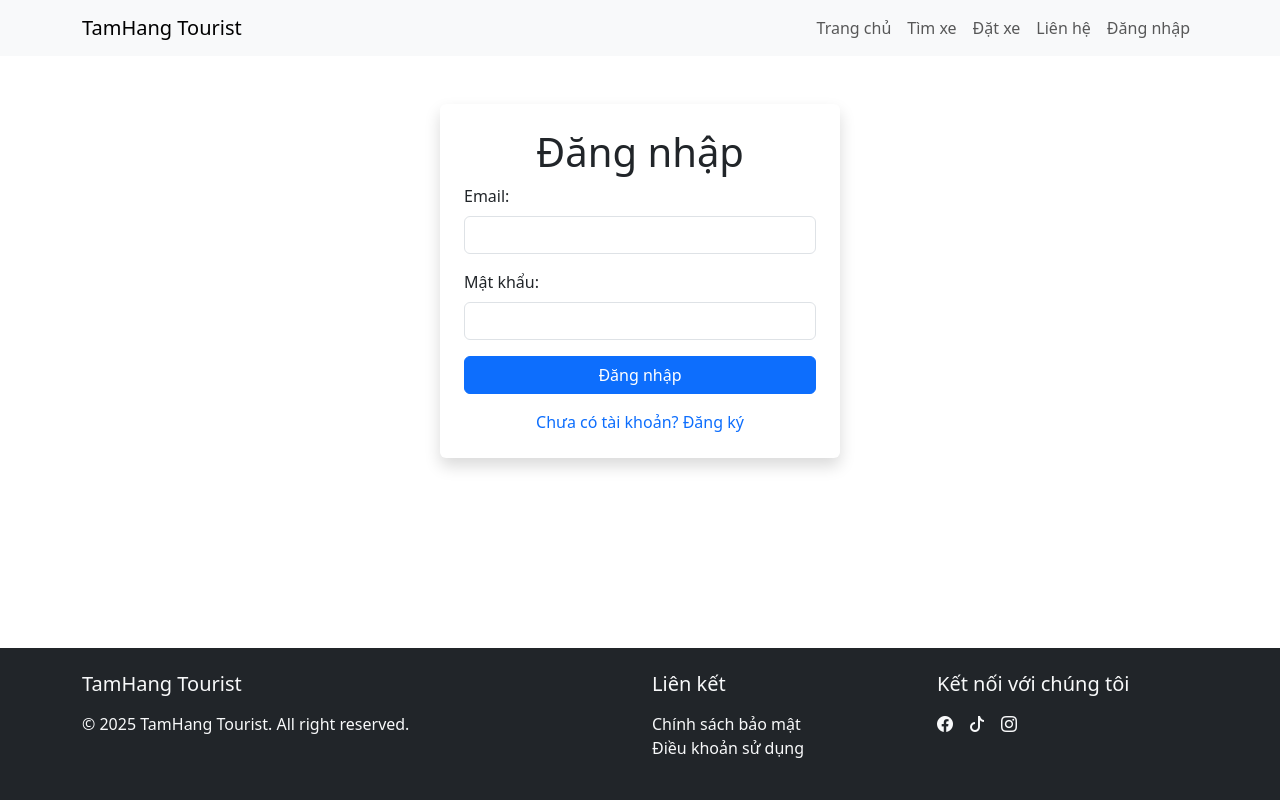
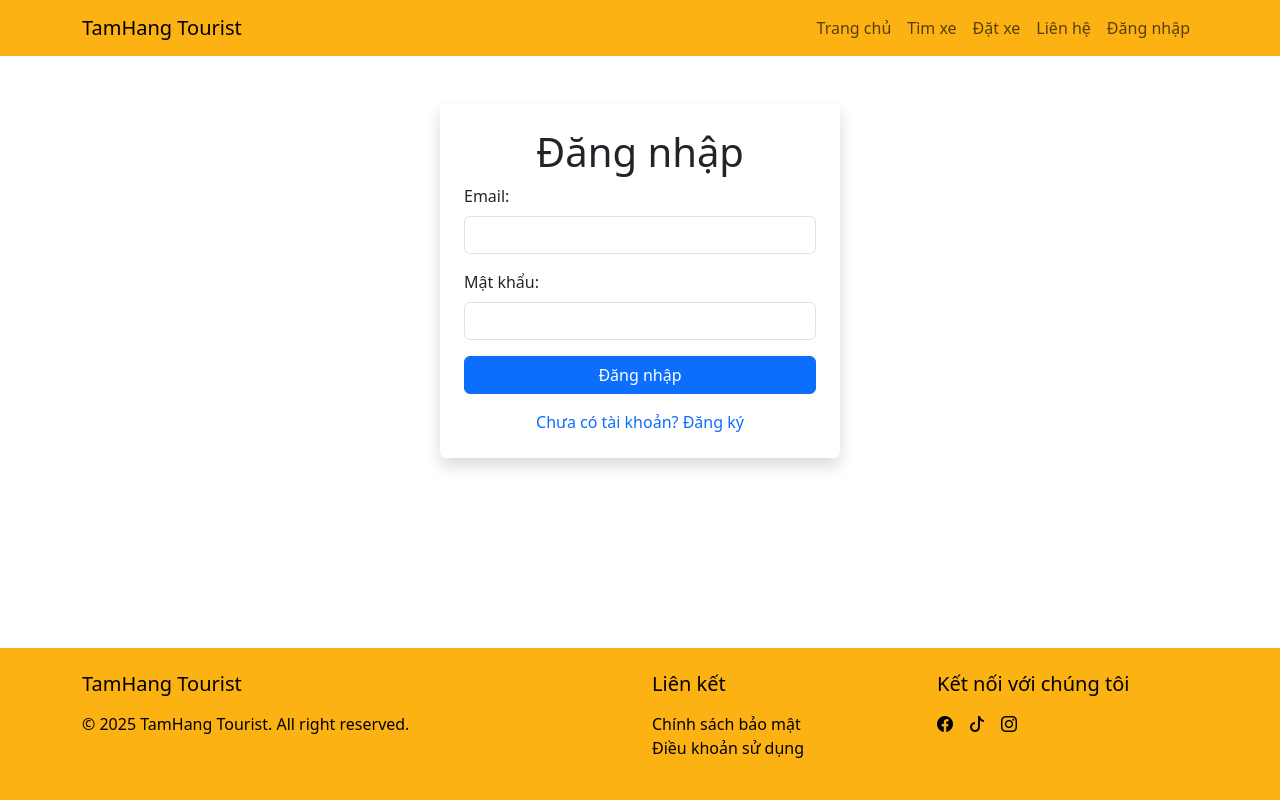
Before and after one commit to zink154/CarBooking_Website, a PHP site: page /CarBooking_Website/login.php in a window 1280 px wide. Run offline with PHP 8.4, Linux system fonts and the light colour scheme.

Commit message:
feat: update footer background to #fcb213 and change text color to black

```diff
--- a/views/footer.php
+++ b/views/footer.php
@@ -3,19 +3,35 @@
 <head>
     <meta charset="UTF-8">
     <meta name="viewport" content="width=device-width, initial-scale=1.0">
-    <title>Zinc Glasses</title>
+    <title>TamHang Tourist</title>
     <link href="https://cdn.jsdelivr.net/npm/bootstrap@5.3.0/dist/css/bootstrap.min.css" rel="stylesheet">
     <link href="https://cdnjs.cloudflare.com/ajax/libs/bootstrap-icons/1.10.5/font/bootstrap-icons.min.css" rel="stylesheet">
     <style>
-        /* CSS để đảm bảo footer luôn ở cuối trang */
+        /* Đảm bảo footer luôn ở cuối trang */
         html, body {
             height: 100%;
             margin: 0;
             display: flex;
             flex-direction: column;
         }
+
         .content {
             flex: 1; /* Đẩy footer xuống dưới */
+        }
+
+        /* Footer tùy chỉnh màu nền vàng cam và chữ đen */
+        .footer-custom {
+            background-color: #fcb213;
+            color: #000;
+        }
+
+        .footer-custom a {
+            color: #000 !important;
+            text-decoration: none;
+        }
+
+        .footer-custom a:hover {
+            text-decoration: underline;
         }
     </style>
 </head>
@@ -25,7 +41,7 @@
     </div>
 
     <!-- Footer luôn ở dưới cùng -->
-    <footer class="bg-dark text-light py-4">
+    <footer class="footer-custom py-4">
         <div class="container">
             <div class="row">
                 <!-- Logo và thông tin bản quyền -->
--- a/views/header.php
+++ b/views/header.php
@@ -22,6 +22,11 @@ $user_role = $is_logged_in ? $_SESSION['user_role'] : ''; // Vai trò người d
     <!-- Custom CSS -->
     <link rel="stylesheet" href="<?= BASE_URL ?>assets/css/styles.css">
     <style>
+        /* Màu nền navbar */
+        .navbar-custom {
+            background-color: #fcb213 !important;
+        }
+
         /* Hiển thị dropdown khi hover */
         .navbar-nav .dropdown:hover .dropdown-menu {
             display: block; /* Hiển thị dropdown khi hover */
@@ -46,7 +51,7 @@ $user_role = $is_logged_in ? $_SESSION['user_role'] : ''; // Vai trò người d
 <body>
     <header class="main-header">
         <!-- Thanh điều hướng -->
-        <nav class="navbar navbar-expand-lg navbar-light bg-light">
+        <nav class="navbar navbar-expand-lg navbar-light navbar-custom">
             <div class="container">
                 <!-- Logo -->
                 <a class="navbar-brand" href="<?= BASE_URL ?>/index.php">TamHang Tourist</a>
```
